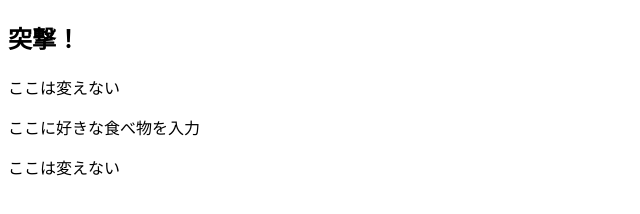
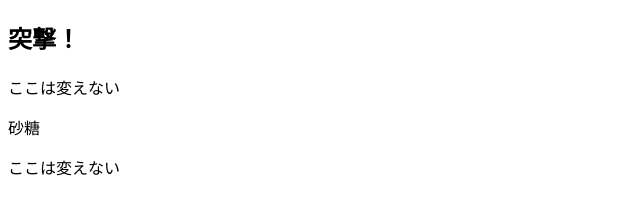
Before and after one commit to sakura-kikuchi/pushConflict, a plain HTML site: page index.html in a window 1280 px wide. Shown: the whole page, without its empty margins (0-640 px from the left). Drawn offline with Linux system fonts and the light colour scheme.

Commit message:
[modify]食べ物追加

```diff
--- a/index.html
+++ b/index.html
@@ -6,7 +6,7 @@
 <body>
 <h2> 突撃！ </h2>
 <p>ここは変えない</p>
-<p>ここに好きな食べ物を入力</p>
+<p>砂糖</p>
 <p>ここは変えない</p>
 </body>
 </html>
```
